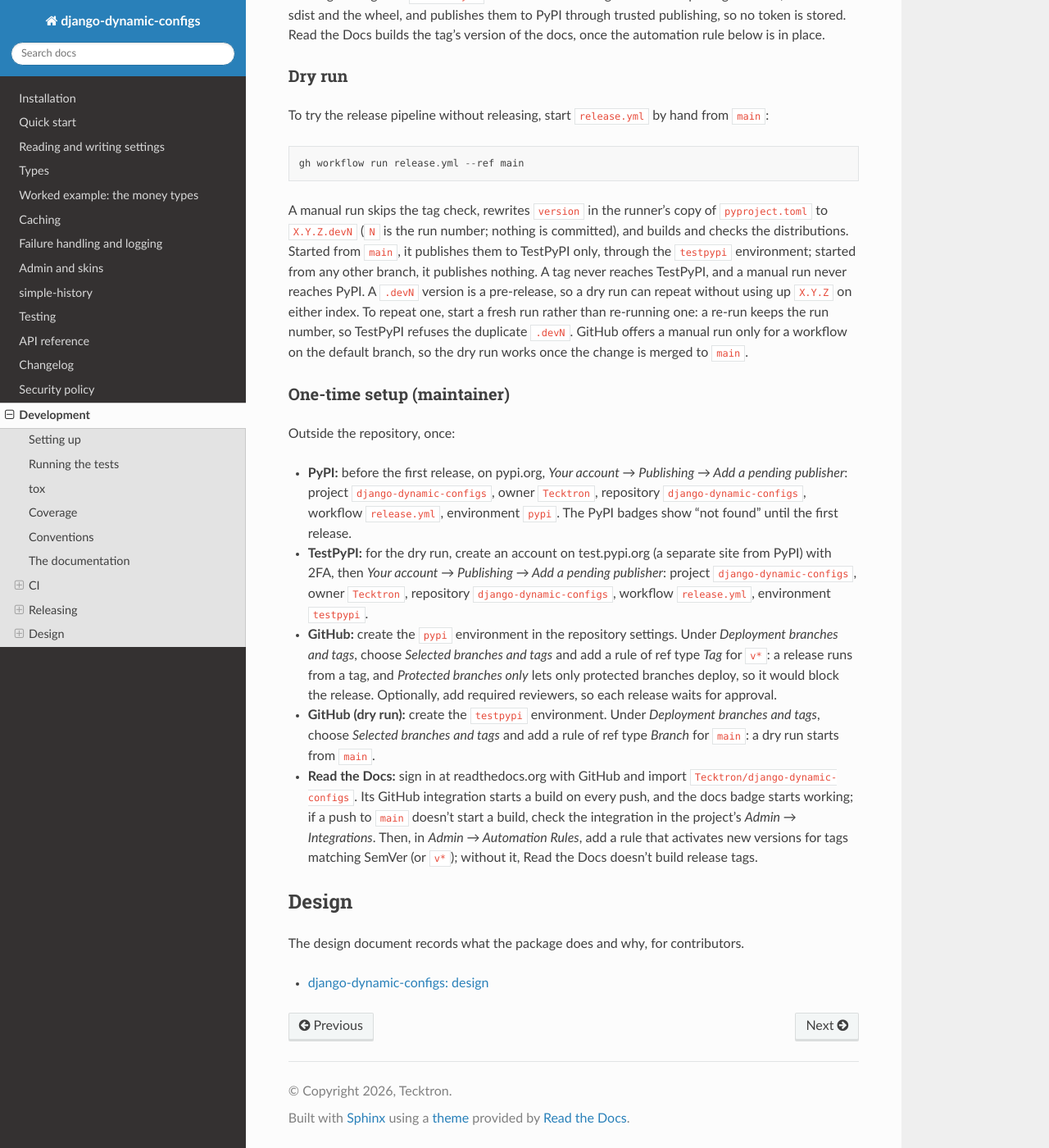
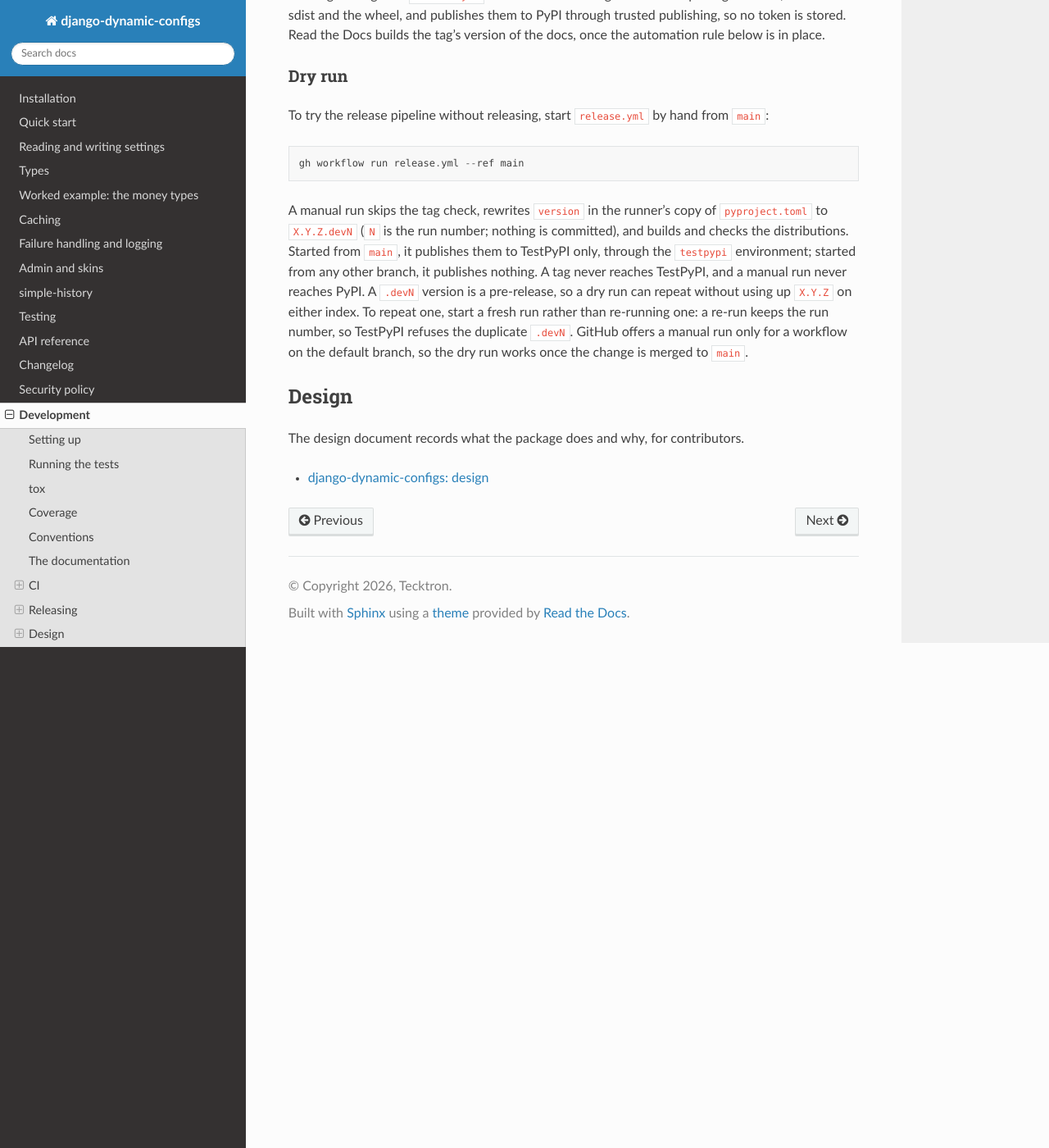
Before and after one commit to Tecktron/django-dynamic-configs, a Sphinx documentation site: the page built from docs/development.md, in a window 1280 px wide and 1400 px high, scrolled down 6086 px. Shown: the whole window at 82% size. Built offline with Sphinx 7.4.7 and the Read the Docs theme 3.1.0, drawn with Linux system fonts in a browser that asks for light colours.

Commit message:
Update development.md

```diff
--- a/docs/development.md
+++ b/docs/development.md
@@ -271,28 +271,6 @@ pre-release, so a dry run can repeat without using up `X.Y.Z` on either index. T
 than re-running one: a re-run keeps the run number, so TestPyPI refuses the duplicate `.devN`. GitHub offers a manual
 run only for a workflow on the default branch, so the dry run works once the change is merged to `main`.
 
-### One-time setup (maintainer)
-
-Outside the repository, once:
-
-- **PyPI:** before the first release, on pypi.org, *Your account → Publishing → Add a pending publisher*: project
-  `django-dynamic-configs`, owner `Tecktron`, repository `django-dynamic-configs`, workflow `release.yml`, environment
-  `pypi`. The PyPI badges show "not found" until the first release.
-- **TestPyPI:** for the dry run, create an account on test.pypi.org (a separate site from PyPI) with 2FA, then *Your
-  account → Publishing → Add a pending publisher*: project `django-dynamic-configs`, owner `Tecktron`, repository
-  `django-dynamic-configs`, workflow `release.yml`, environment `testpypi`.
-- **GitHub:** create the `pypi` environment in the repository settings. Under *Deployment branches and tags*, choose
-  *Selected branches and tags* and add a rule of ref type *Tag* for `v*`: a release runs from a tag, and *Protected
-  branches only* lets only protected branches deploy, so it would block the release. Optionally, add required
-  reviewers, so each release waits for approval.
-- **GitHub (dry run):** create the `testpypi` environment. Under *Deployment branches and tags*, choose *Selected
-  branches and tags* and add a rule of ref type *Branch* for `main`: a dry run starts from `main`.
-- **Read the Docs:** sign in at readthedocs.org with GitHub and import `Tecktron/django-dynamic-configs`. Its GitHub
-  integration starts a build on every push, and the docs badge starts working; if a push to `main` doesn't start a
-  build, check the integration in the project's *Admin → Integrations*. Then, in *Admin → Automation Rules*, add a
-  rule that activates new versions for tags matching SemVer (or `v*`); without it, Read the Docs doesn't build
-  release tags.
-
 ## Design
 
 The design document records what the package does and why, for contributors.
```
